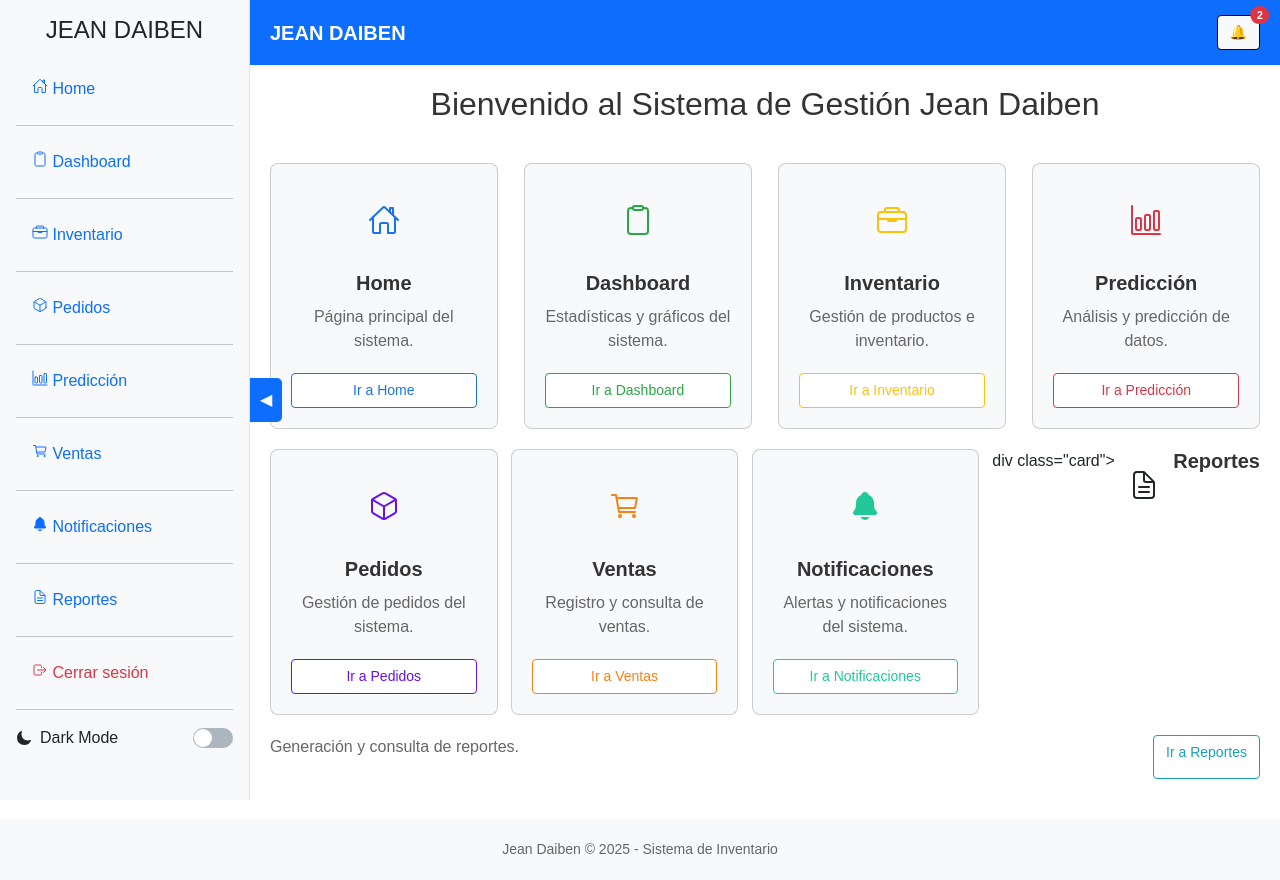
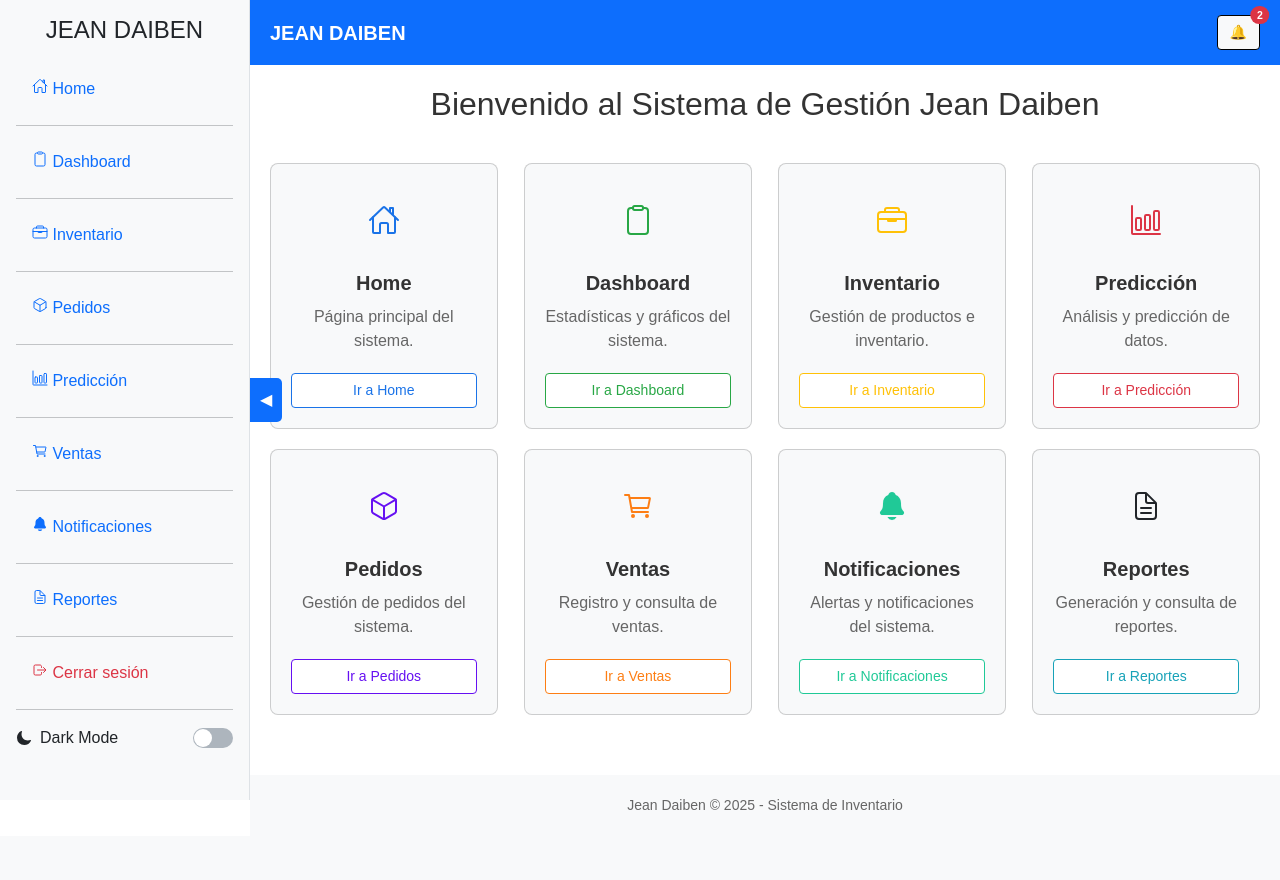
Before and after one commit to tomas202mejor/gestion_inventarios, a Flask app: page /inicio in a window 1280 px wide. After the commit the page ends 810 px from the top, so only its background shows below. Run offline with Flask 3, Linux system fonts and the light colour scheme.

Commit message:
Update inicio.html

```diff
--- a/Jean Daiben/src/templates/inicio.html
+++ b/Jean Daiben/src/templates/inicio.html
@@ -402,7 +402,7 @@
                         <a href="/notificaciones" class="btn btn-notificaciones">Ir a Notificaciones</a>
                     </div>
 
-                    div class="card">
+                    <div class="card">
                         <div class="card-icon reports-icon">
                             <ion-icon name="document-text-outline" size="large"></ion-icon>
                         </div>
```
